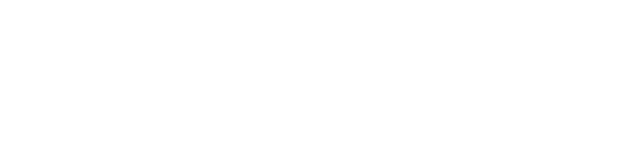
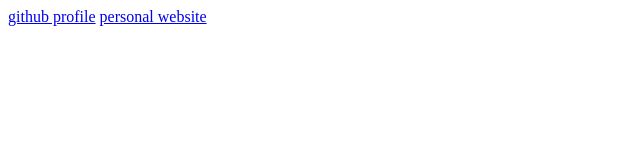
Before and after one commit to Kalabasa/kalabasa.github.io, a plain HTML site: page index.html in a window 1280 px wide. Shown: the whole page, without its empty margins (0-640 px from the left). Drawn offline with Linux system fonts and the light colour scheme.

Commit message:
Update html

```diff
--- a/index.html
+++ b/index.html
@@ -1,2 +1,3 @@
 <!doctype html>
-<script>console.log(window.location.href)</script>
+<a href=//github.com/Kalabasa>github profile</a>
+<a href=//leanrada.com>personal website</a>
```
